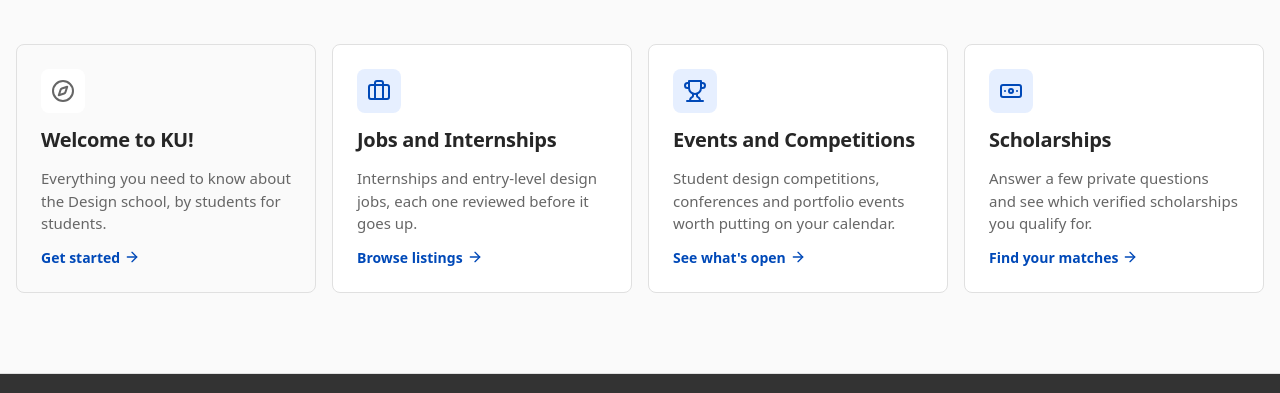
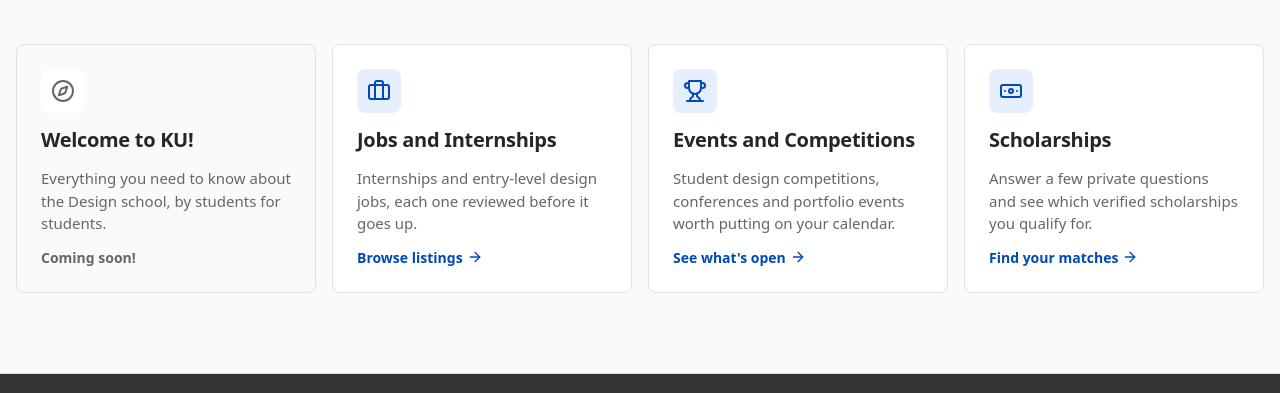
Before and after one commit to titusmith/kansas-design, a plain HTML site: page index.html in a window 1280 px wide. Shown: the part 254-647 px from the top of the page. Drawn offline with Linux system fonts and the light colour scheme.

Commit message:
Welcome card: Coming soon! in grey
Co-Authored-By: Claude Opus 5.5 <noreply@anthropic.com>
Claude-Session: https://claude.ai/code/session_011bZHfoSSHCGSeP9eDXoiye

```diff
--- a/index.html
+++ b/index.html
@@ -50,7 +50,7 @@ h1{font-size:1.875rem;line-height:2.25rem;font-weight:700;letter-spacing:-.025em
 .tile-off{background:var(--muted);cursor:default}
 .tile-off:hover{border-color:var(--border);box-shadow:none;transform:none}
 .tile-off .tile-icon{background:var(--card);color:var(--muted-fg)}
-.tile-off .go{color:var(--primary)}
+.tile-off .go{color:var(--muted-fg)}
 footer{border-top:1px solid var(--border);background:var(--ku-gray);color:var(--foot-fg)}
 .foot-inner{padding-block:2.5rem}
 .foot-grid{display:grid;grid-template-columns:1fr;gap:2rem}
@@ -82,7 +82,8 @@ footer{border-top:1px solid var(--border);background:var(--ku-gray);color:var(--
       <span class="tile-icon"><svg class="i i-lg" viewBox="0 0 24 24" fill="none" stroke="currentColor" stroke-width="2" stroke-linecap="round" stroke-linejoin="round" aria-hidden="true"><circle cx="12" cy="12" r="10"/><path d="m16.24 7.76-1.804 5.411a2 2 0 0 1-1.265 1.265L7.76 16.24l1.804-5.411a2 2 0 0 1 1.265-1.265z"/></svg></span>
       <h2>Welcome to KU!</h2>
       <p>Everything you need to know about the Design school, by students for students.</p>
-      <span class="go">Get started <svg class="i" viewBox="0 0 24 24" fill="none" stroke="currentColor" stroke-width="2" stroke-linecap="round" stroke-linejoin="round" aria-hidden="true"><path d="M5 12h14"/><path d="m12 5 7 7-7 7"/></svg></span>
+      <!-- When the welcome page is live: make this card a link, drop tile-off, and swap this line back to "Get started" with the arrow -->
+      <span class="go">Coming soon!</span>
     </div>
     <a class="tile" href="https://jobs.kansas.design/">
       <span class="tile-icon"><svg class="i i-lg" viewBox="0 0 24 24" fill="none" stroke="currentColor" stroke-width="2" stroke-linecap="round" stroke-linejoin="round" aria-hidden="true"><path d="M16 20V4a2 2 0 0 0-2-2h-4a2 2 0 0 0-2 2v16"/><rect width="20" height="14" x="2" y="6" rx="2"/></svg></span>
```
